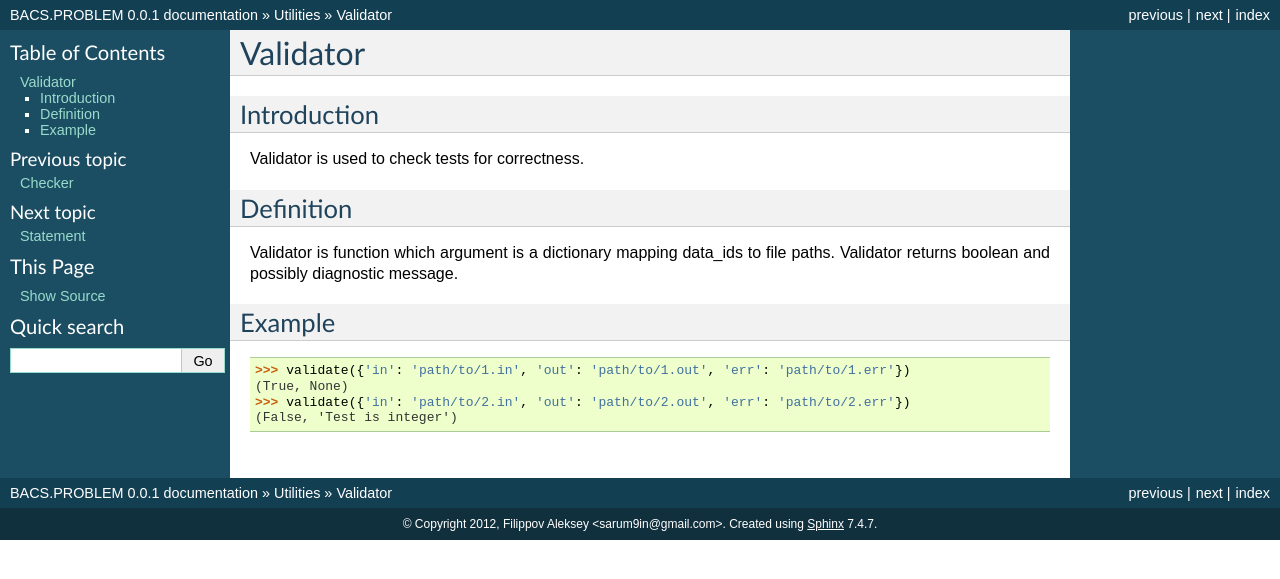
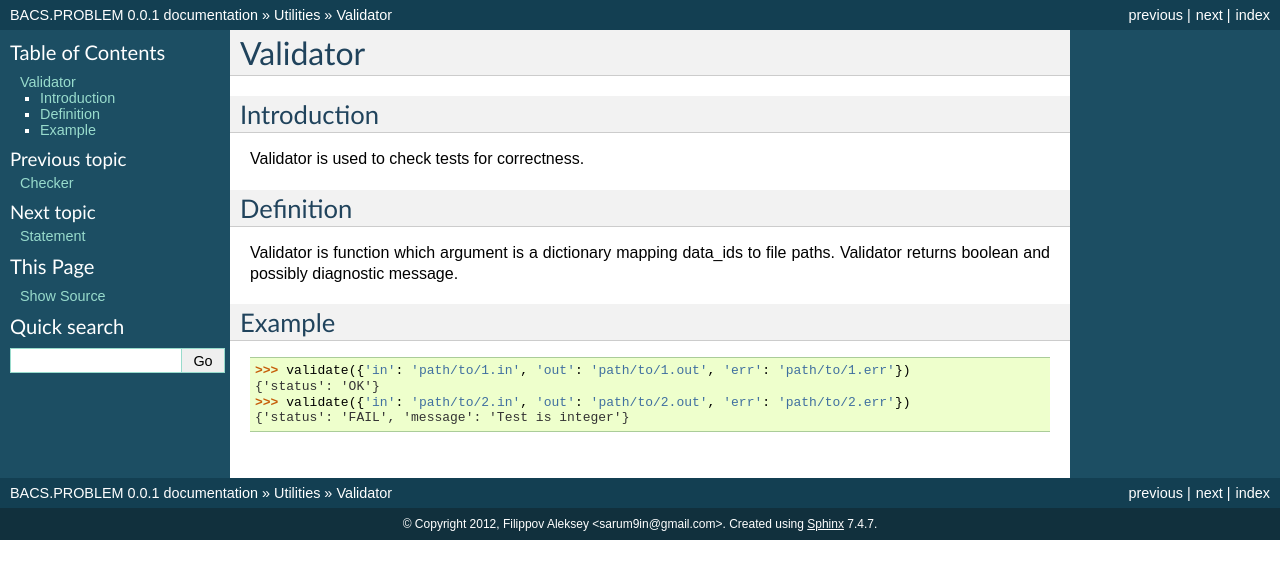
Before and after one commit to sarum9in/DEPRECATED_bunsan_bacs_single_problem, a Sphinx documentation site: the page built from sphinx/source/utilities/validator.rst, in a window 1280 px wide. Shown: the top 579 px of the page. Built offline with Sphinx 7.4.7, drawn with Linux system fonts in a browser that asks for light colours; formulas are drawn with MathJax 3.

Commit message:
Validator's definition was changed.

```diff
--- a/sphinx/source/utilities/validator.rst
+++ b/sphinx/source/utilities/validator.rst
@@ -20,6 +20,6 @@ Example
 .. doctest::
 
    >>> validate({'in': 'path/to/1.in', 'out': 'path/to/1.out', 'err': 'path/to/1.err'})
-   (True, None)
+   {'status': 'OK'}
    >>> validate({'in': 'path/to/2.in', 'out': 'path/to/2.out', 'err': 'path/to/2.err'})
-   (False, 'Test is integer')
+   {'status': 'FAIL', 'message': 'Test is integer'}
```
